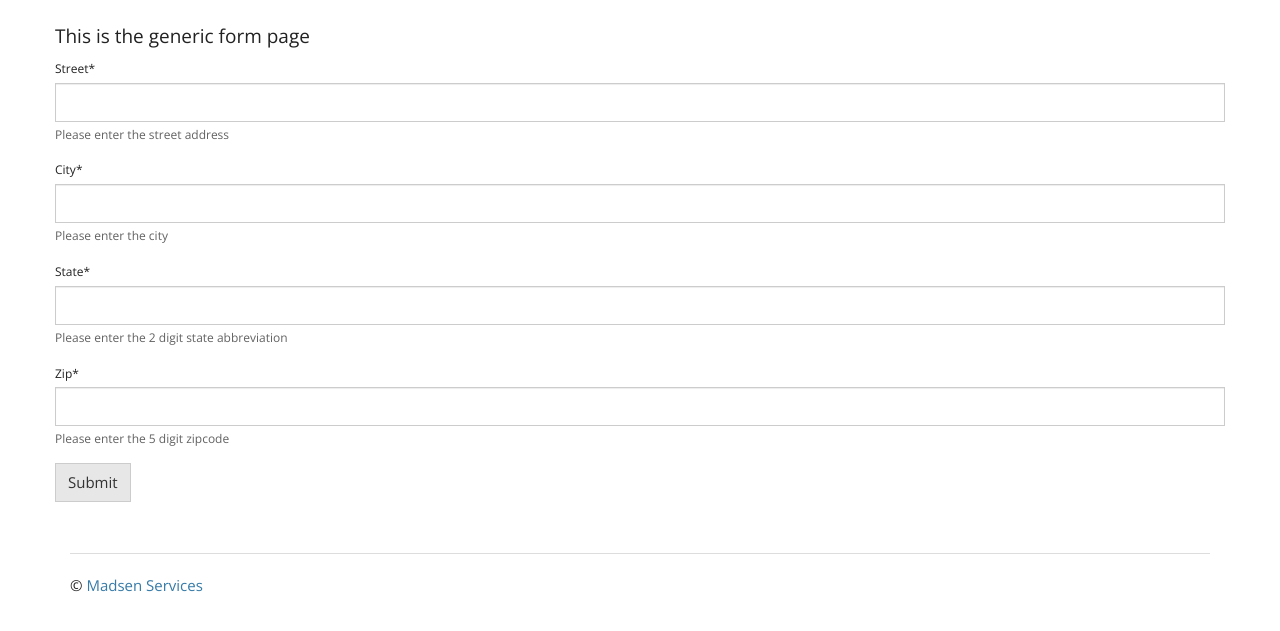
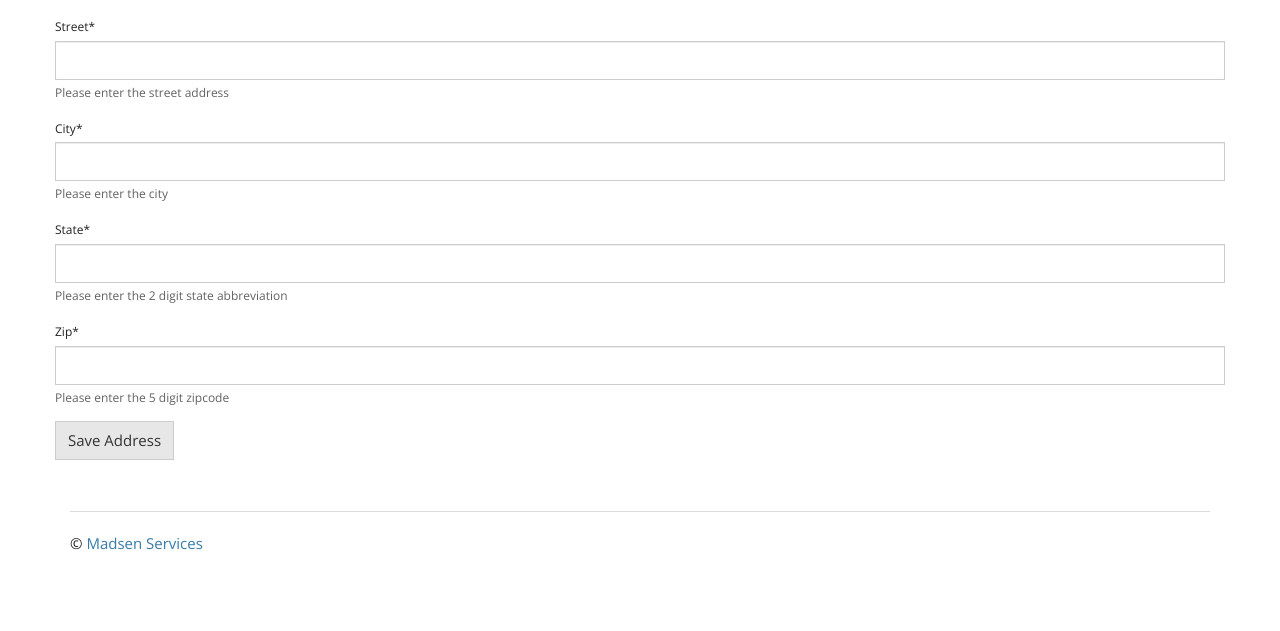
Before and after one commit to ande0581/concrete, a Django app: page /address/create/1/ in a window 1280 px wide. Shown: the part 45-676 px from the top of the page. Run offline with Django 3.2, Linux system fonts and the light colour scheme; some libraries are stand-ins or nearby versions.

Commit message:
made html templates more dynamic

```diff
--- a/src/address/views.py
+++ b/src/address/views.py
@@ -12,7 +12,7 @@ from address.forms import AddressForm
 
 
 class AddressCreate(SuccessMessageMixin, CreateView):
-    template_name = "form.html"
+    template_name = 'address/address_form.html'
     form_class = AddressForm
     success_message = "Successfully Created: %(street)s"
 
@@ -24,7 +24,6 @@ class AddressCreate(SuccessMessageMixin, CreateView):
 class AddressUpdate(SuccessMessageMixin, UpdateView):
     model = Address
     form_class = AddressForm
-    template_name = 'form.html'
     success_message = "Successfully Updated: %(street)s"
 
 
--- a/src/templates/address/address_detail.html
+++ b/src/templates/address/address_detail.html
@@ -1,7 +1,6 @@
 {% extends "_base.html" %}
 
 {% block content %}
-<h4>This is the address detail page</h4>
 
 {% if object %}
 Street: {{ object.street }}<br>
--- a/src/templates/address/address_form.html
+++ b/src/templates/address/address_form.html
@@ -1,10 +1,7 @@
 {% extends "_base.html" %}
 
 {% block content %}
-<h4>This is the address detail page</h4>
 
-{% if object %}
-
-{% endif %}
+{% include 'single_form.html' with form=form title='' btn_title="Save Address" %}
 
 {% endblock content %}
--- a/src/templates/address/address_list.html
+++ b/src/templates/address/address_list.html
@@ -1,9 +1,6 @@
 {% extends "_base.html" %}
-{% load staticfiles %}
 
 {% block content %}
-<h4>This is the address list page</h4>
-
 
 <table class="table">
     {% for object in object_list %}
--- /dev/null
+++ b/src/templates/confirm_delete.html
@@ -0,0 +1,5 @@
+<form action="" method="post">{% csrf_token %}
+    <p>Are you sure you want to delete "{{ object }}"?</p>
+    <input class="btn btn-sm btn-danger" type="submit" value="Confirm" />
+    <a class="btn btn-sm btn-default" href="{{ object.get_absolute_url }}">Cancel</a>
+</form>
--- a/src/templates/form.html
+++ /dev/null
@@ -1,25 +0,0 @@
-{% extends "_base.html" %}
-{% load crispy_forms_tags %}
-
-{% block content %}
-
-
-
-<div class="row">
-    <!--<div class="col-sm-6 col-sm-offset-3">-->
-        <h4>This is the generic form page</h4>
-
-        <form method="POST" action="">{% csrf_token %}
-        {{ form|crispy }}
-
-        <input class="btn btn-default" type="submit" value="Submit" />
-        </form>
-
-    <!--</div>-->
-</div>
-
-{% if object %}
-
-{% endif %}
-
-{% endblock content %}
--- /dev/null
+++ b/src/templates/single_form.html
@@ -0,0 +1,14 @@
+{% load crispy_forms_tags %}
+
+<div class="row">
+    {% if title %}
+    <h4>{{ title }}</h4>
+    {% endif %}
+    <!--<div class="col-sm-6 col-sm-offset-3">-->
+        <form method="POST" action="">{% csrf_token %}
+        {{ form|crispy }}
+
+        <input class="btn btn-default" type="submit" value="{% if btn_title %}{{ btn_title }}{% else %}Submit{% endif %}" />
+        </form>
+    <!--</div>-->
+</div>
```
Also changed, not shown: src/templates/address/address_confirm_delete.html (+1 -7 lines), src/templates/address/address_create.html (deleted, +0 -12 lines), src/db.sqlite3.
